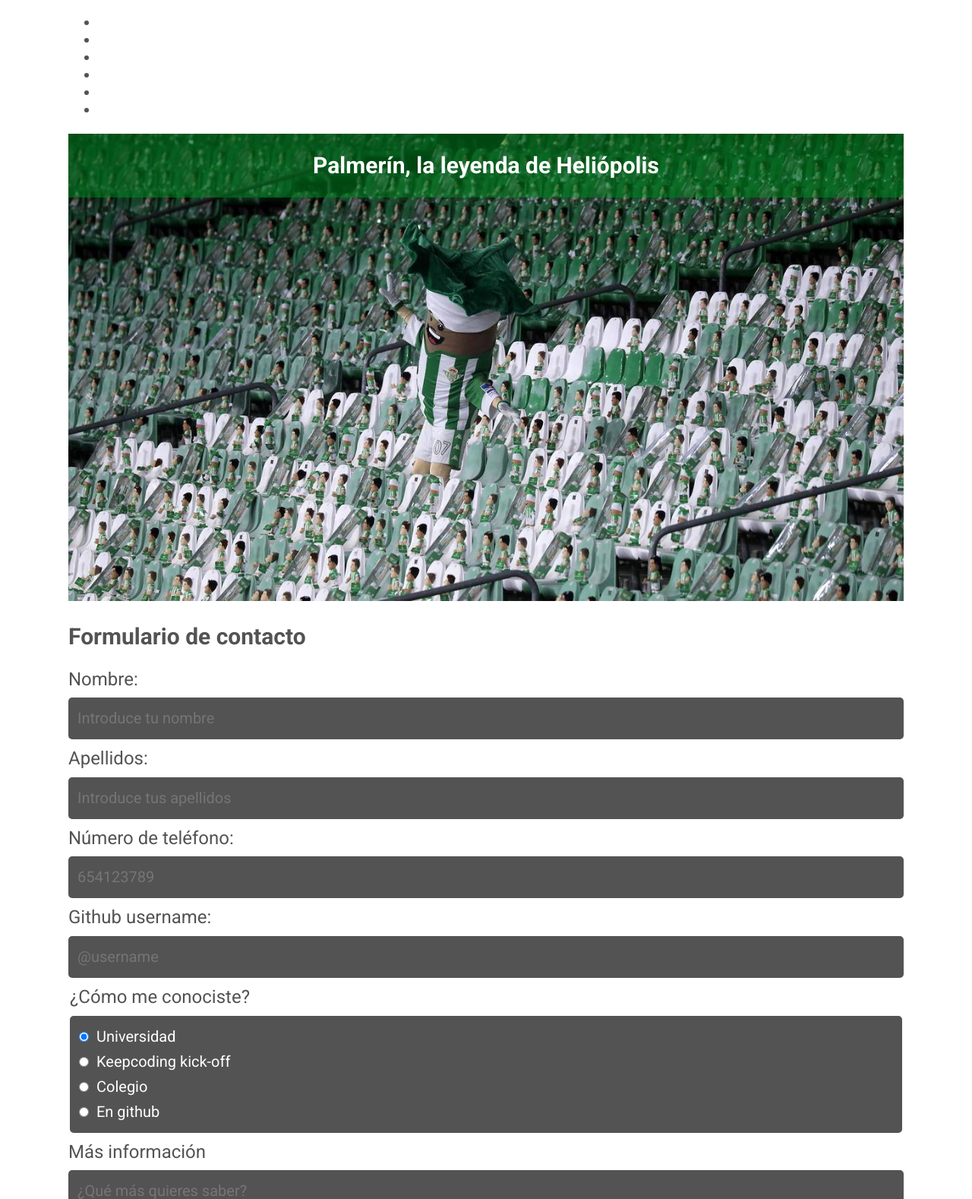
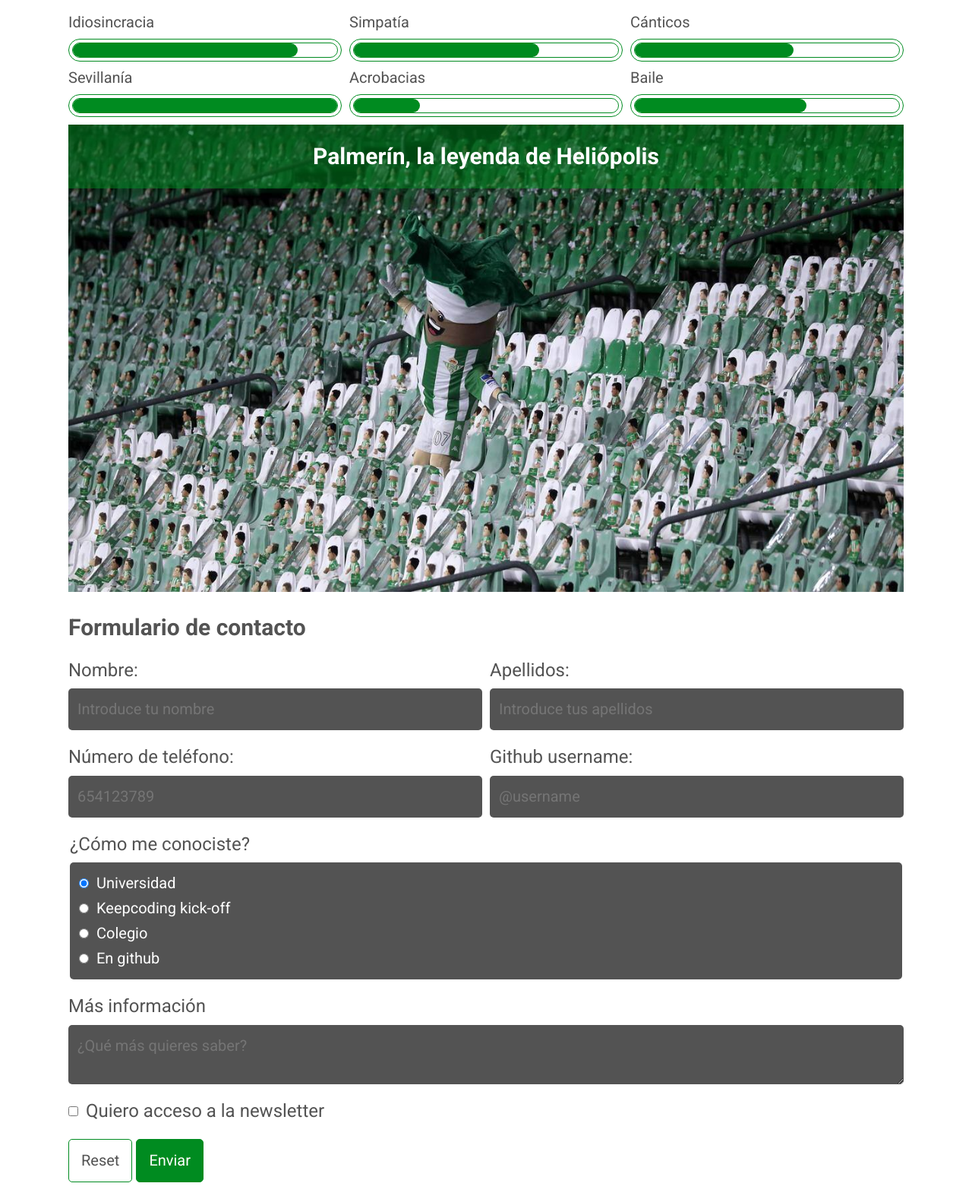
Before and after one commit to jorquiber/KC_Lab3_HTML-CSS, a plain HTML site: page index.html in a window 1280 px wide. Shown: the part 460-2038 px from the top of the page at 76% size. Drawn offline with Linux system fonts and the light colour scheme.

Commit message:
Estructurado y maquetado de las skills y algunos ajustes

```diff
--- a/index.html
+++ b/index.html
@@ -13,6 +13,7 @@
     <link rel="stylesheet" href="styles/header.css">
     <link rel="stylesheet" href="styles/banner.css">
     <link rel="stylesheet" href="styles/form.css">
+    <link rel="stylesheet" href="styles/skills.css">
 </head>
 
 <body class="body">
@@ -58,13 +59,43 @@
             </div>
             <div>
                 <h2 id="skills">Mis skills</h2>
-                <ul>
-                    <li></li>
-                    <li></li>
-                    <li></li>
-                    <li></li>
-                    <li></li>
-                    <li></li>
+                <ul class="skills__list">
+                    <li>
+                        <div class="progress__container">
+                            <span class="progress__label">Idiosincracia</span>
+                            <progress class="progress__content" value="85" max="100"></progress>
+                        </div>
+                    </li>
+                    <li>
+                        <div class="progress__container">
+                            <span class="progress__label">Simpatía</span>
+                            <progress class="progress__content" value="70" max="100"></progress>
+                        </div>
+                    </li>
+                    <li>
+                        <div class="progress__container">
+                            <span class="progress__label">Cánticos</span>
+                            <progress class="progress__content" value="60" max="100"></progress>
+                        </div>
+                    </li>
+                    <li>
+                        <div class="progress__container">
+                            <span class="progress__label">Sevillanía</span>
+                            <progress class="progress__content" value="100" max="100"></progress>
+                        </div>
+                    </li>
+                    <li>
+                        <div class="progress__container">
+                            <span class="progress__label">Acrobacias</span>
+                            <progress class="progress__content" value="25" max="100"></progress>
+                        </div>
+                    </li>
+                    <li>
+                        <div class="progress__container">
+                            <span class="progress__label">Baile</span>
+                            <progress class="progress__content" value="65" max="100"></progress>
+                        </div>
+                    </li>
                 </ul>
             </div>
         </section>
@@ -82,28 +113,28 @@
         <h2 id="contacto">Formulario de contacto</h2>
         <section class="form">
             <form method="post" action="/register">
-                <div class="form__element">
+                <div class="form__element item">
                     <label class="form__label" for="nombre">Nombre:</label>
                     <input class="form__input" name="name" id="nombre" placeholder="Introduce tu nombre" required>
                 </div>
-                <div class="form__element">
+                <div class="form__element item">
                     <label class="form__label" for="apellidos">Apellidos:</label>
                     <input class="form__input" name="surname" id="apellidos" placeholder="Introduce tus apellidos"
                         required>
                 </div>
-                <div class="form__element">
+                <div class="form__element item">
                     <label class="form__label" for="telefono">Número de teléfono:</label>
                     <input class="form__input" type="tel" id="phone" name="telefono" required placeholder="654123789"
                         pattern="[0-9]{9}" title="Format 654123789">
                 </div>
 
-                <div class="form__element">
+                <div class="form__element item">
                     <label class="form__label" for="usuario">Github username:</label>
                     <input class="form__input" name="username" id="usuario" placeholder="@username" pattern="^@[^\s]"
                         title="Format @username" required>
                 </div>
 
-                <fieldset class="form__element form__element--fieldset">
+                <fieldset class="form__element form__element--fieldset wide">
                     <legend>¿Cómo me conociste?</legend>
                     <div class="form__element__radio__list">
                         <div>
@@ -124,23 +155,18 @@
                     </div>
                 </fieldset>
 
-                <div class="form__element">
+                <div class="form__element wide">
                     <label class="form__label" for="extraInfo">Más información</label>
                     <textarea class="form__input" name="information" id="extraInfo"
                         placeholder="¿Qué más quieres saber?" maxlength="180"></textarea>
                 </div>
 
-                <div class="form__element form__element--checkbox">
+                <div class="form__element form__element--checkbox wide">
                     <input class="form__input" type="checkbox" name="newsletter" id="newsletter" unchecked>
                     <label class="form__label" for="newsletter">Quiero acceso a la newsletter</label>
                 </div>
 
-                <!--
-                    <div role="button" tabindex="0">Submit</div>
-                -->
-
-
-                <div>
+                <div class="wide">
                     <!--  <button type="submit">Submit</button> -->
                     <input class="btn btn--secondary" type="reset" value="Reset">
                     <input class="btn" type="submit" value="Enviar"><!-- disabled -->
--- a/styles/form.css
+++ b/styles/form.css
@@ -70,3 +70,22 @@
     background-color: var(--main-text-color);
     color: var(--secondary-text-color);
 }
+
+@media(width > 768px) {
+    .form form{
+        display: grid;
+        grid-template-columns: repeat(2, 1fr);
+        gap: 10px;
+        align-items: left;
+        margin-bottom: 10px
+    }
+
+    .item {
+        grid-column: span 1;
+        grid-row: span 1;
+    }
+
+    .wide {
+        grid-column: span 2;
+    }
+}
--- /dev/null
+++ b/styles/skills.css
@@ -0,0 +1,46 @@
+.skills__list {
+    margin: 0;
+    padding: 0;
+    list-style-type: none;
+    margin-bottom: 10px;
+
+}
+
+.progress__container {
+    display: flex;
+    flex-direction: column;
+    align-items: left;
+    gap: 10px;
+}
+
+.progress__content {
+    width: 100%;
+    height: 30px;
+    border-radius: 15px;
+    border: 1px solid var(--secondary-brand-color);
+    padding: 4px;
+    background-color: var(--main-text-color);
+    background: var(--main-brand-color);
+}
+
+progress::-webkit-progress-bar {
+    background-color: var(--main-brand-color);
+    border: 1px solid var(--secondary-brand-color);
+    border-radius: 15px;
+}
+
+progress::-webkit-progress-value {
+    background-color: var(--secondary-brand-color);
+    border-radius: 15px;
+}
+
+@media(width > 768px) {
+    .skills__list {
+        display: grid;
+        grid-template-columns: repeat(3, 1fr);
+        grid-template-rows: repeat(2, 1fr);
+        gap: 10px;
+        align-items: left;
+        margin-bottom: 10px
+    }
+}
```
